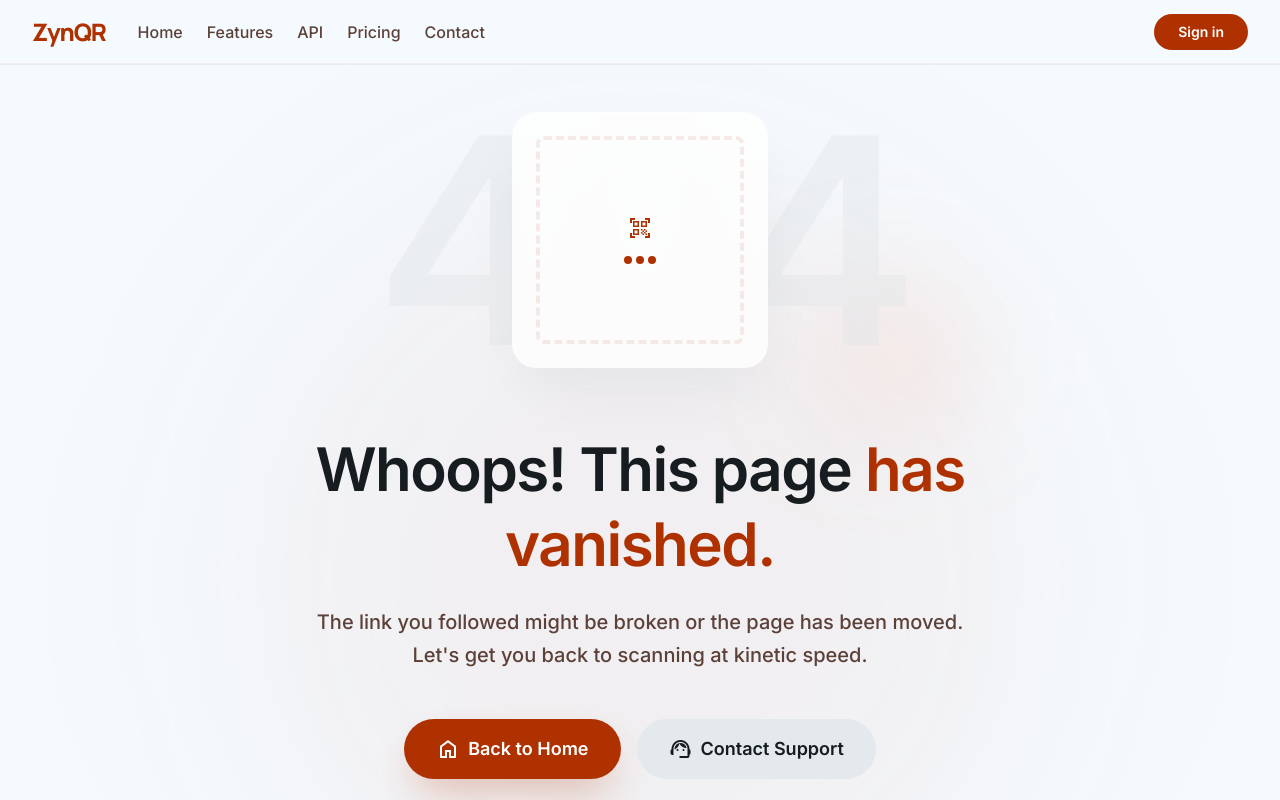
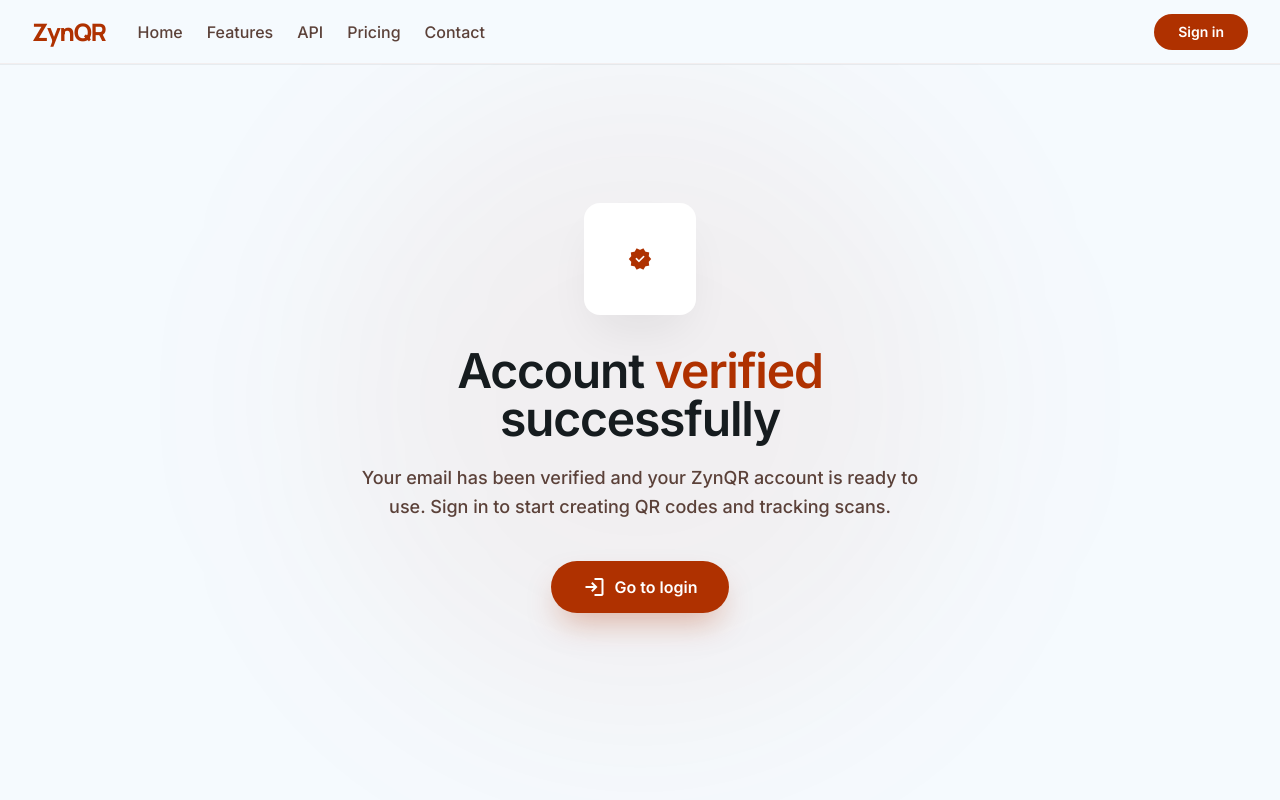
Before and after one commit to HAJITH-M/ZynQR-Prod, a React (Vite) app in the folder ZynQR-Client/: page /email-verified in a window 1280 px wide. Shown: the top 800 px of the page. Built offline with nearby package versions, Linux system fonts and the light colour scheme; no server answers.

Commit message:
feat(auth): implement dedicated email verification page and update redirect logic

```diff
--- /dev/null
+++ b/ZynQR-Client/src/pages/emailVerified/EmailVerified.jsx
@@ -0,0 +1,97 @@
+import { Link, useSearchParams } from "react-router-dom";
+import SiteNavBar from "../../components/layout/SiteNavBar";
+
+/**
+ * Short, friendly descriptions for the `?error=` codes the backend appends to
+ * `/email-verified` when something is wrong with the verification link. Keeping
+ * these here (instead of on Login) means the user always lands on a dedicated
+ * page that explains what happened before they go back to sign in.
+ */
+const ERROR_TITLES = {
+  missing_token: "Verification link is incomplete",
+  invalid_or_expired: "This link is no longer valid",
+};
+
+const ERROR_DESCRIPTIONS = {
+  missing_token:
+    "The link you used is missing the verification token. Please open the link from your email again, or request a new one from the login page.",
+  invalid_or_expired:
+    "This verification link has expired or has already been used. Sign in and ask for a new verification email if you still need to verify this address.",
+};
+
+export default function EmailVerified() {
+  const [searchParams] = useSearchParams();
+  const errorCode = searchParams.get("error") ?? "";
+  const isError = errorCode !== "";
+
+  const heading = isError
+    ? ERROR_TITLES[errorCode] ?? "Email verification failed"
+    : "Account verified successfully";
+
+  const description = isError
+    ? ERROR_DESCRIPTIONS[errorCode] ??
+      "We couldn't verify your email with this link. Please try again or request a new verification email."
+    : "Your email has been verified and your ZynQR account is ready to use. Sign in to start creating QR codes and tracking scans.";
+
+  const iconName = isError ? "report" : "verified";
+  const iconWrapperClass = isError
+    ? "bg-error-container/40 text-error"
+    : "bg-primary/10 text-primary";
+
+  const accentClass = isError ? "text-error" : "text-primary";
+
+  return (
+    <div className="light flex min-h-screen flex-col bg-background font-body text-on-surface">
+      <SiteNavBar fixed />
+
+      <main className="relative flex grow flex-col items-center justify-center overflow-hidden px-6 pt-24 pb-20">
+        <div className="pointer-events-none absolute top-1/2 left-1/2 h-[640px] w-[640px] -translate-x-1/2 -translate-y-1/2 rounded-full bg-primary/5 blur-[100px]" />
+
+        <div className="z-10 flex w-full max-w-xl flex-col items-center text-center">
+          <div
+            className={`mb-8 flex h-28 w-28 items-center justify-center rounded-2xl bg-surface-container-lowest shadow-[0_24px_48px_-12px_rgba(22,28,31,0.08)] ${iconWrapperClass}`}
+          >
+            <span
+              className="material-symbols-outlined text-6xl"
+              style={{ fontVariationSettings: "'FILL' 1, 'wght' 500, 'GRAD' 0, 'opsz' 48" }}
+            >
+              {iconName}
+            </span>
+          </div>
+
+          <h1 className="text-3xl font-extrabold tracking-tight text-on-surface md:text-5xl">
+            {isError ? (
+              heading
+            ) : (
+              <>
+                Account <span className={accentClass}>verified</span> successfully
+              </>
+            )}
+          </h1>
+          <p className="mt-5 text-base leading-relaxed font-medium text-on-surface-variant md:text-lg">
+            {description}
+          </p>
+
+          <div className="mt-10 flex w-full flex-col gap-3 sm:w-auto sm:flex-row sm:justify-center">
+            <Link
+              className="inline-flex items-center justify-center gap-2 rounded-full bg-primary px-8 py-3.5 text-base font-bold text-on-primary shadow-[0_16px_32px_-8px_rgba(175,49,0,0.35)] transition-all hover:bg-primary-container active:scale-[0.98]"
+              to="/login"
+            >
+              <span className="material-symbols-outlined text-xl">login</span>
+              Go to login
+            </Link>
+            {isError ? (
+              <Link
+                className="inline-flex items-center justify-center gap-2 rounded-full bg-surface-container-high px-8 py-3.5 text-base font-bold text-on-surface transition-all hover:bg-surface-container-highest active:scale-[0.98]"
+                to="/"
+              >
+                <span className="material-symbols-outlined text-xl">home</span>
+                Back to home
+              </Link>
+            ) : null}
+          </div>
+        </div>
+      </main>
+    </div>
+  );
+}
--- a/ZynQR-Client/src/pages/login/Login.jsx
+++ b/ZynQR-Client/src/pages/login/Login.jsx
@@ -1,5 +1,5 @@
-import { useEffect, useRef, useState } from "react";
-import { Link, useLocation, useNavigate, useSearchParams } from "react-router-dom";
+import { useState } from "react";
+import { Link, useLocation, useNavigate } from "react-router-dom";
 import { useMutation } from "@tanstack/react-query";
 import AuthBrandPanel from "../../components/auth/AuthBrandPanel";
 import AuthFormLogo from "../../components/auth/AuthFormLogo";
@@ -28,39 +28,13 @@ function finishAuthSuccess(data, navigate) {
   navigate("/dashboard");
 }
 
-const VERIFICATION_ERROR_MESSAGES = {
-  missing_token: "Verification link is incomplete. Please request a new one.",
-  invalid_or_expired: "This verification link has expired or already been used. Please request a new one.",
-};
-
 export default function Login() {
   const navigate = useNavigate();
   const location = useLocation();
   const fromRegistration = Boolean(location.state?.registered);
-  const [searchParams, setSearchParams] = useSearchParams();
   const [step, setStep] = useState("password");
   const [twoFactorTicket, setTwoFactorTicket] = useState("");
   const [loginEmail, setLoginEmail] = useState("");
-  const handledVerificationToastRef = useRef(false);
-
-  useEffect(() => {
-    if (handledVerificationToastRef.current) return;
-    const verified = searchParams.get("verified");
-    const verificationError = searchParams.get("verification_error");
-    if (!verified && !verificationError) return;
-
-    handledVerificationToastRef.current = true;
-    if (verified) {
-      toast.success("Email verified. You can sign in now.");
-    } else if (verificationError) {
-      toast.error(VERIFICATION_ERROR_MESSAGES[verificationError] ?? "Email verification failed.");
-    }
-
-    const next = new URLSearchParams(searchParams);
-    next.delete("verified");
-    next.delete("verification_error");
-    setSearchParams(next, { replace: true });
-  }, [searchParams, setSearchParams]);
 
   const loginMutation = useMutation({
     mutationKey: ["login"],
--- a/ZynQR-Client/src/router/index.jsx
+++ b/ZynQR-Client/src/router/index.jsx
@@ -14,6 +14,7 @@ import DashboardRecentActivity from "../pages/dashboard/DashboardRecentActivity"
 import DashboardSecurity from "../pages/dashboard/DashboardSecurity";
 import DashboardUserGuide from "../pages/dashboard/DashboardUserGuide";
 import DashboardApiDocs from "../pages/dashboard/DashboardApiDocs";
+import EmailVerified from "../pages/emailVerified/EmailVerified";
 import ForgotPassword from "../pages/forgotPassword/ForgotPassword";
 import LandingApi from "../pages/landing/LandingApi";
 import LandingFeatures from "../pages/landing/LandingFeatures";
@@ -83,6 +84,10 @@ const router = createBrowserRouter([
         element: <OAuthCallback />,
       },
       {
+        path: "/email-verified",
+        element: <EmailVerified />,
+      },
+      {
         path: "/link-inactive",
         element: <QrLinkInactive />,
       },
```
Also changed, not shown: 1 other file (tests, documents, lock files or other folders).
